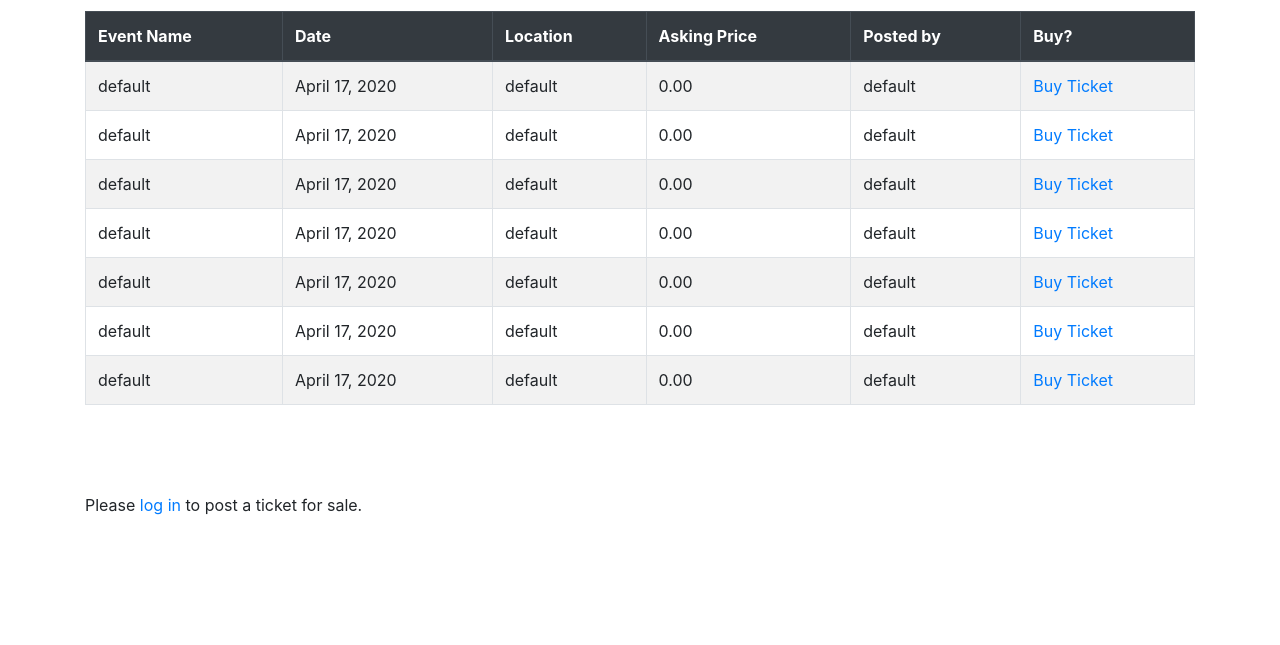
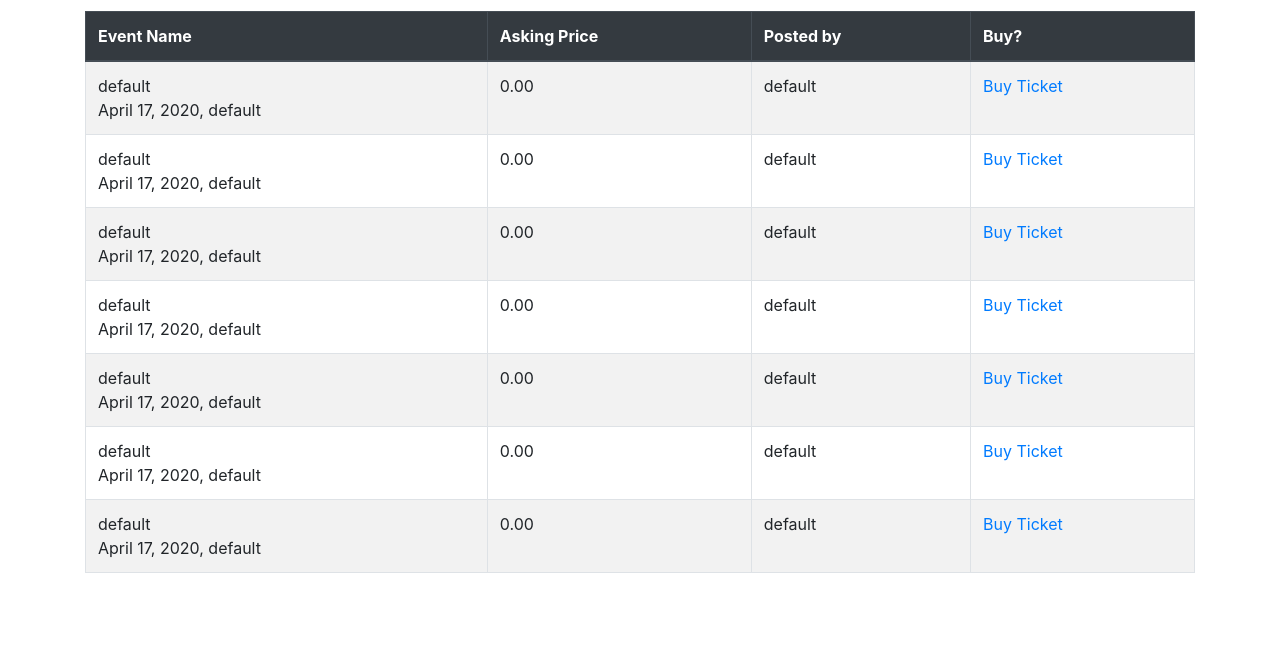
Before and after one commit to jalenjjbr/djangostock, a Django app: page /add_stock.html in a window 1280 px wide. Shown: the part 267-912 px from the top of the page. Before the commit the page ends 782 px from the top, so only its background shows below. Run offline with Django 3.2, Linux system fonts and the light colour scheme; data comes from the database, SQL or seed files in the repository; some libraries are stand-ins or nearby versions.

Commit message:
changed table format

```diff
--- a/quotes/templates/add_stock.html
+++ b/quotes/templates/add_stock.html
@@ -14,12 +14,10 @@
 
 <input type="text" id="searchTicketInput" onkeyup="searchTicket()" placeholder="Search for an event..." title="Type in the name of an event">
 
-<table class="table table-striped table-bordered table-hover sortable" id="ticketTable">
+<table class="table table-striped table-bordered table-hover" id="ticketTable">
     <thead class="thead-dark">
       <tr>
         <th scope="col">Event Name</th>
-        <th scope="col">Date</th>
-        <th scope="col">Location</th>
         <th scope="col">Asking Price</th>
         <th scope="col">Posted by</th>
         <th scope="col">Buy?</th>
@@ -29,9 +27,8 @@
 
         {% for item in ticker %}
             <tr>
-                <td scope="row">{{item}}</td>
-                <td>{{item.date}}</td>
-                <td>{{item.location}}</td>
+                <td scope="row">{{item}}
+                </br><span style="background-color: #ababab; font-style: italic;"></span>{{item.date}}, {{item.location}}</span></td>
                 <td>{{item.price}}</td>
                 <td>{{item.user_whole_name}}</td>
                 {% if user.is_authenticated %}
```
Also changed, not shown: quotes/templates/base.html (+4 -4 lines).
